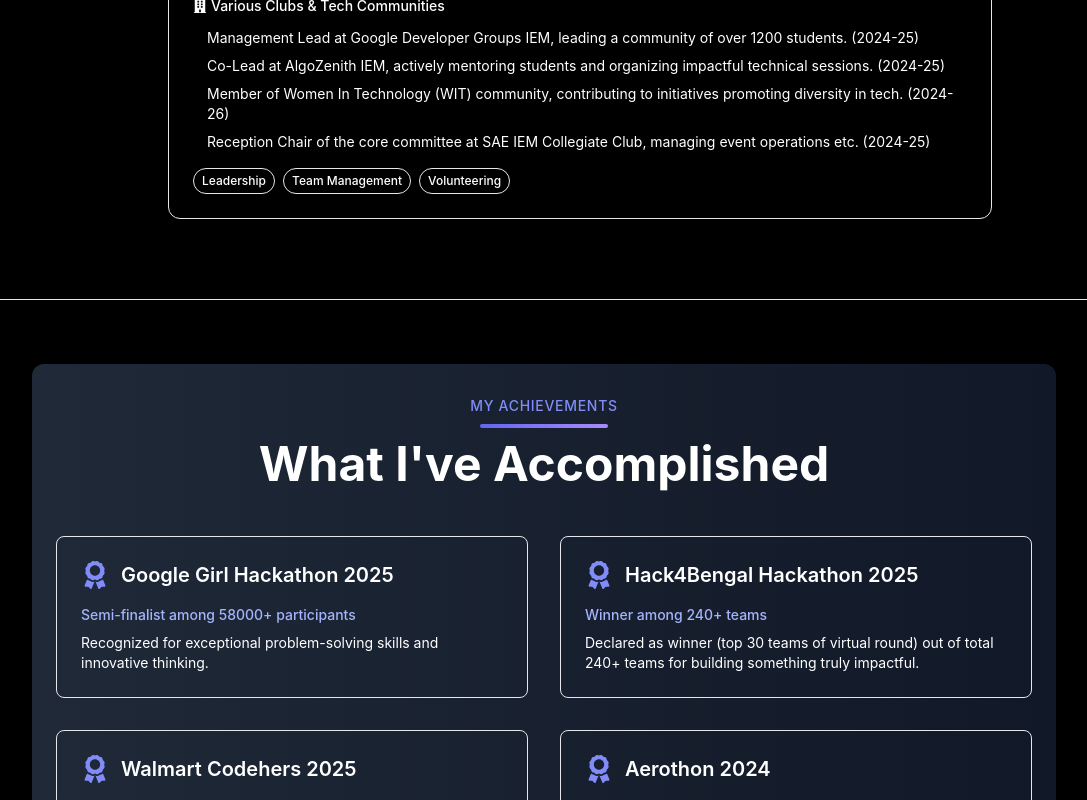
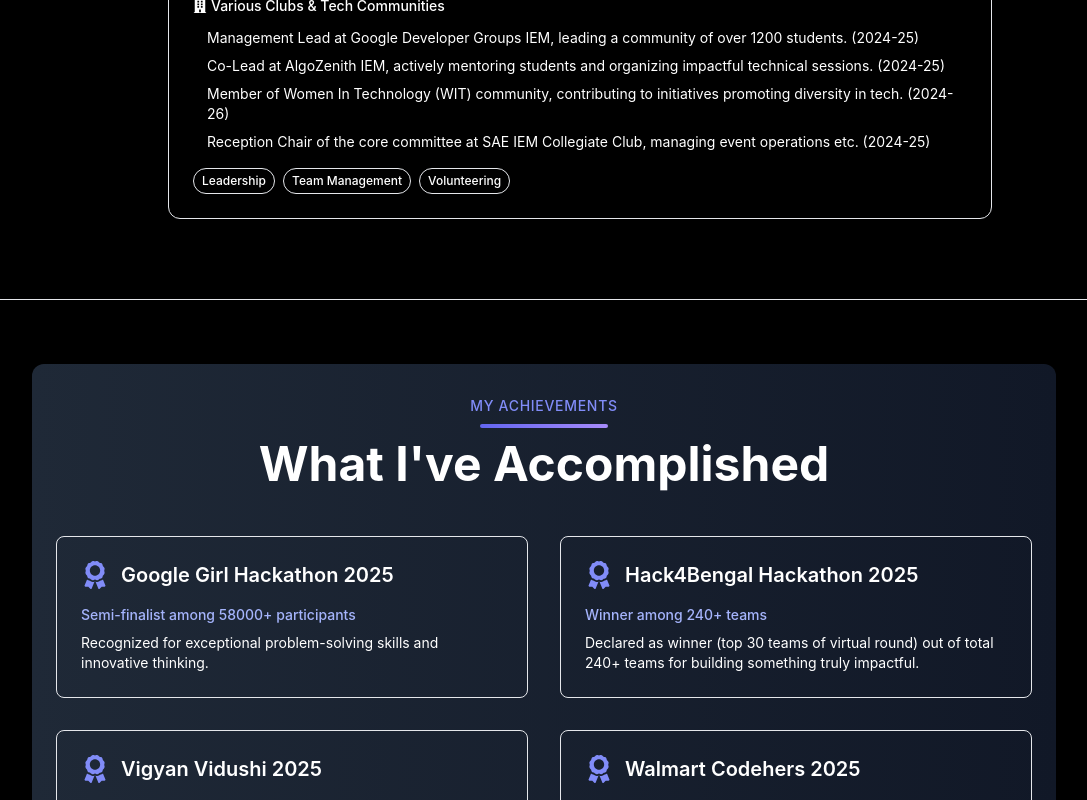
Before and after one commit to pri998/My-Portfolio, a React (Vite) app: page / in a window 1280 px wide. Shown: the part 2000-2800 px from the top of the page, without its empty margins (96-1183 px from the left). Built offline with nearby package versions, Linux system fonts and the light colour scheme.

Commit message:
update achievements

```diff
--- a/src/components/Achievements.jsx
+++ b/src/components/Achievements.jsx
@@ -13,6 +13,12 @@
     subtitle: "Winner among 240+ teams",
     description:
       "Declared as winner (top 30 teams of virtual round) out of total 240+ teams for building something truly impactful.",
+  },
+  {
+    title: "Vigyan Vidushi 2025",
+    subtitle: "Selected among 36 nationwide",
+    description:
+      "Earned the opportunity to attend Vigyan Vidushi 2025 at TIFR Mumbai, an advanced science-scholar program in Computer Science.",
   },
   {
     title: "Walmart Codehers 2025",
```
